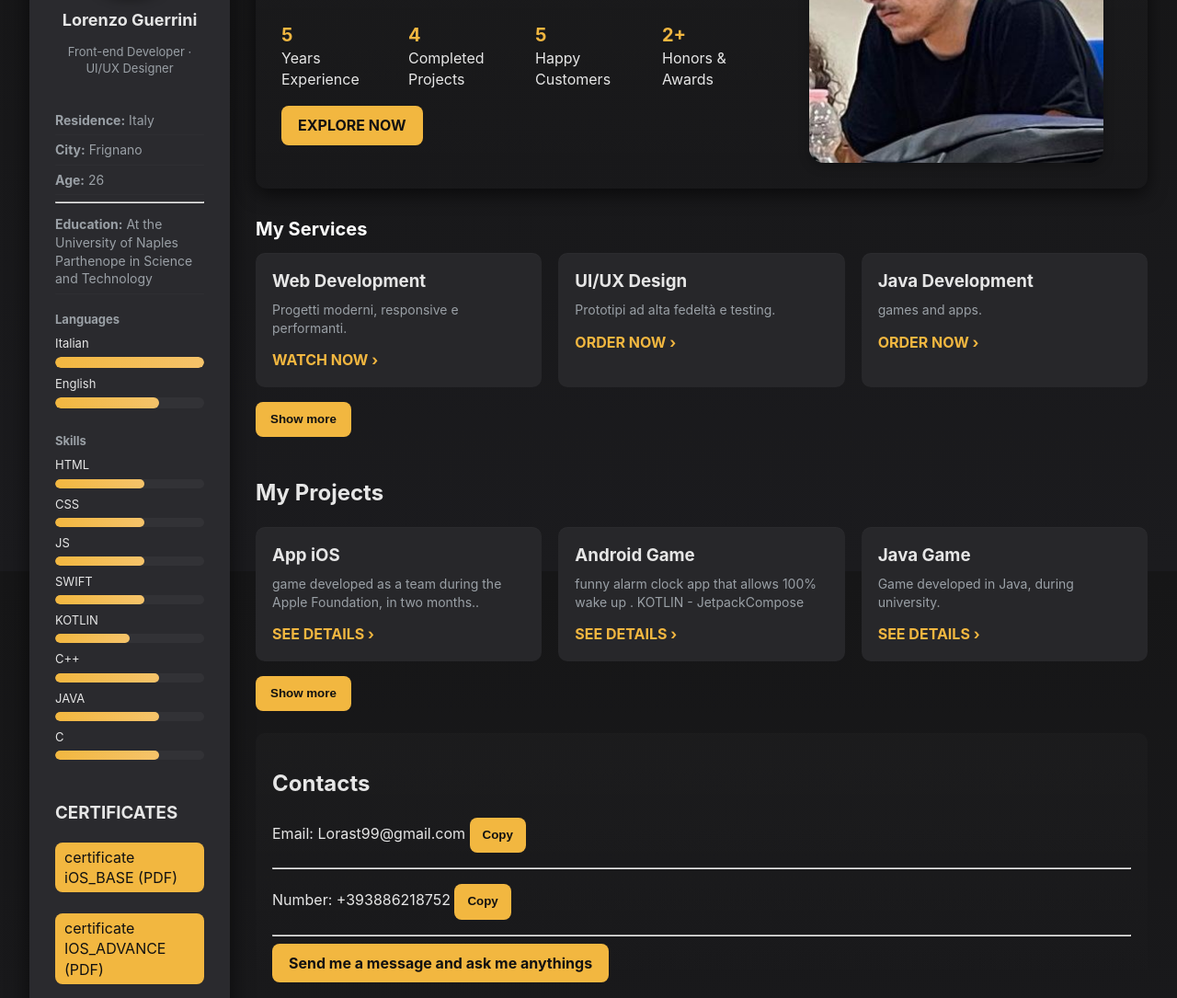
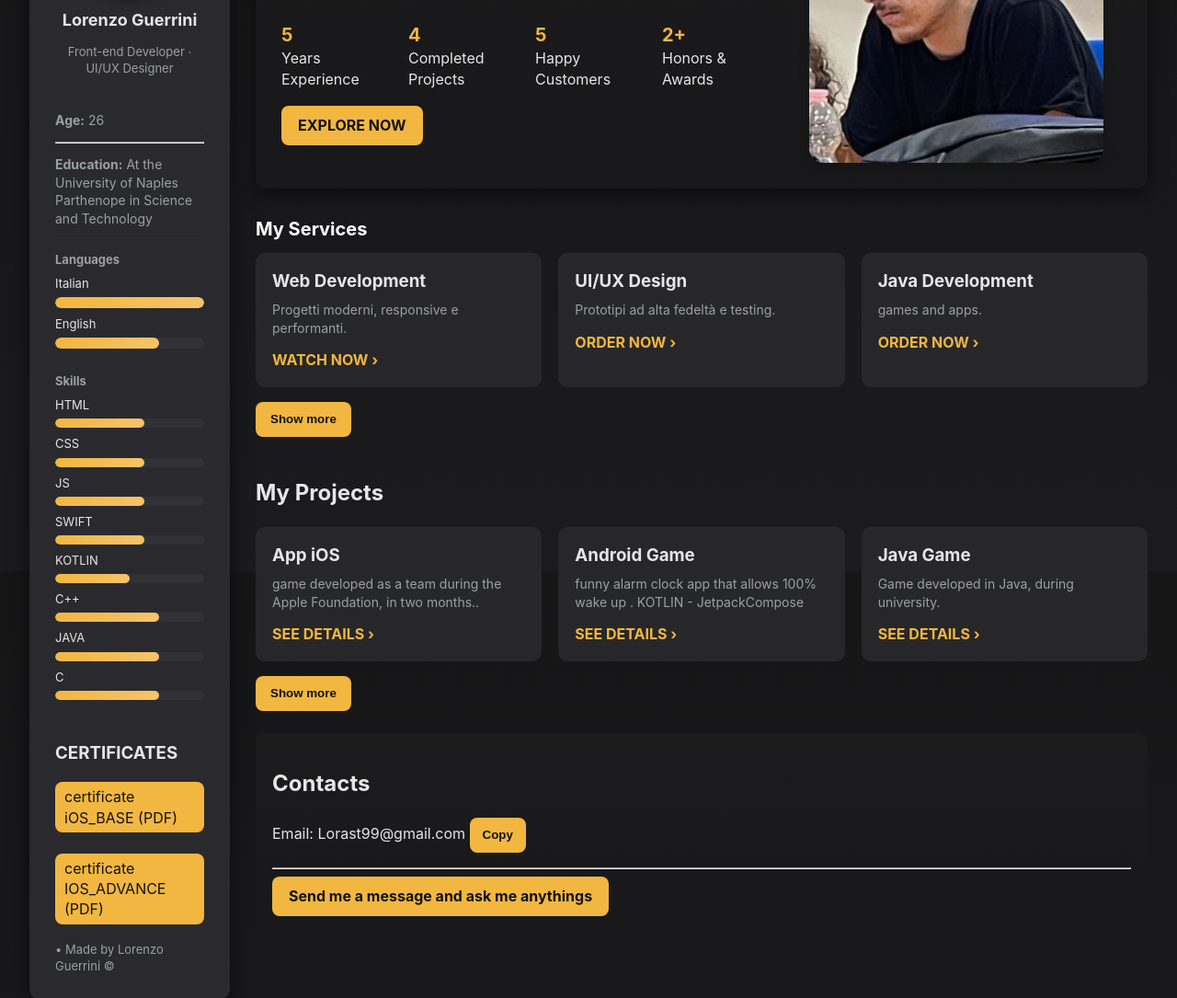
Before and after one commit to LorenzoGuerrini9/LorenzoGuerrini9.github.io, a plain HTML site: page index.html in a window 1280 px wide. Shown: the part 179-1264 px from the top of the page at 92% size. Drawn offline with Linux system fonts and the light colour scheme.

Commit message:
Update index.html

```diff
--- a/index.html
+++ b/index.html
@@ -18,8 +18,6 @@
 
       <div class="info">
         <ul>
-          <li><strong>Residence:</strong> Italy</li>
-          <li><strong>City:</strong> Frignano</li>
           <li><strong>Age:</strong> 26</li>
           <hr>
           <li><strong > Education:</strong> At the University of Naples Parthenope in Science and Technology </li>
@@ -151,8 +149,8 @@
         <h2>Contacts</h2>
    <p>Email: <span id="email1">Lorast99@gmail.com</span> <button onclick="copiaTesto()">Copy</button></p>
 
-       <hr>
-              <p >Number: <span id="number1" >+393886218752 </span><button onclick="copiaNumber()">Copy</button></p>
+
+
               <hr>
 
 <a class="formlink" href="form.html" title="Send me a message and ask me anithings">Send me a message and ask me anythings </a>
```
